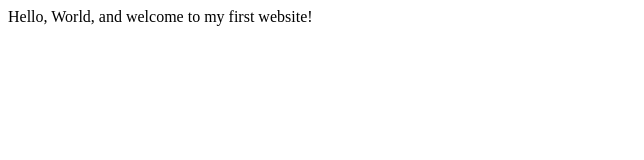
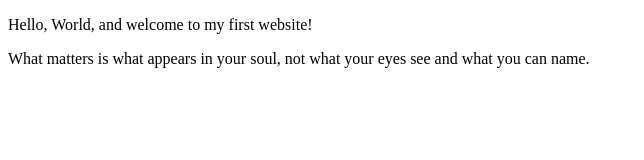
Before and after one commit to migulak/migulak.github.io, a plain HTML site: page index.html in a window 1280 px wide. Shown: the whole page, without its empty margins (0-644 px from the left). Drawn offline with Linux system fonts and the light colour scheme.

Commit message:
Updated web home page
Created author for page, changed title to include name and occupation, and expanded content with a quote by Zdzislaw Beksinki.

```diff
--- a/index.html
+++ b/index.html
@@ -3,9 +3,12 @@
     <head>
         <meta charset="utf-8">
         <meta name="viewport" content="width=device-width, initial-scale=1.0">
-        <title>My First Website</title>
+        <meta name="author" content="K. M. Lina">
+        <title>Zdzislaw Beksinski | Polish Artist</title>
     </head>
+
     <body>
-       Hello, World, and welcome to my first website!
+       <p>Hello, World, and welcome to my first website!</p>
+       <p>What matters is what appears in your soul, not what your eyes see and what you can name.</p>
     </body>
 </html>
```
